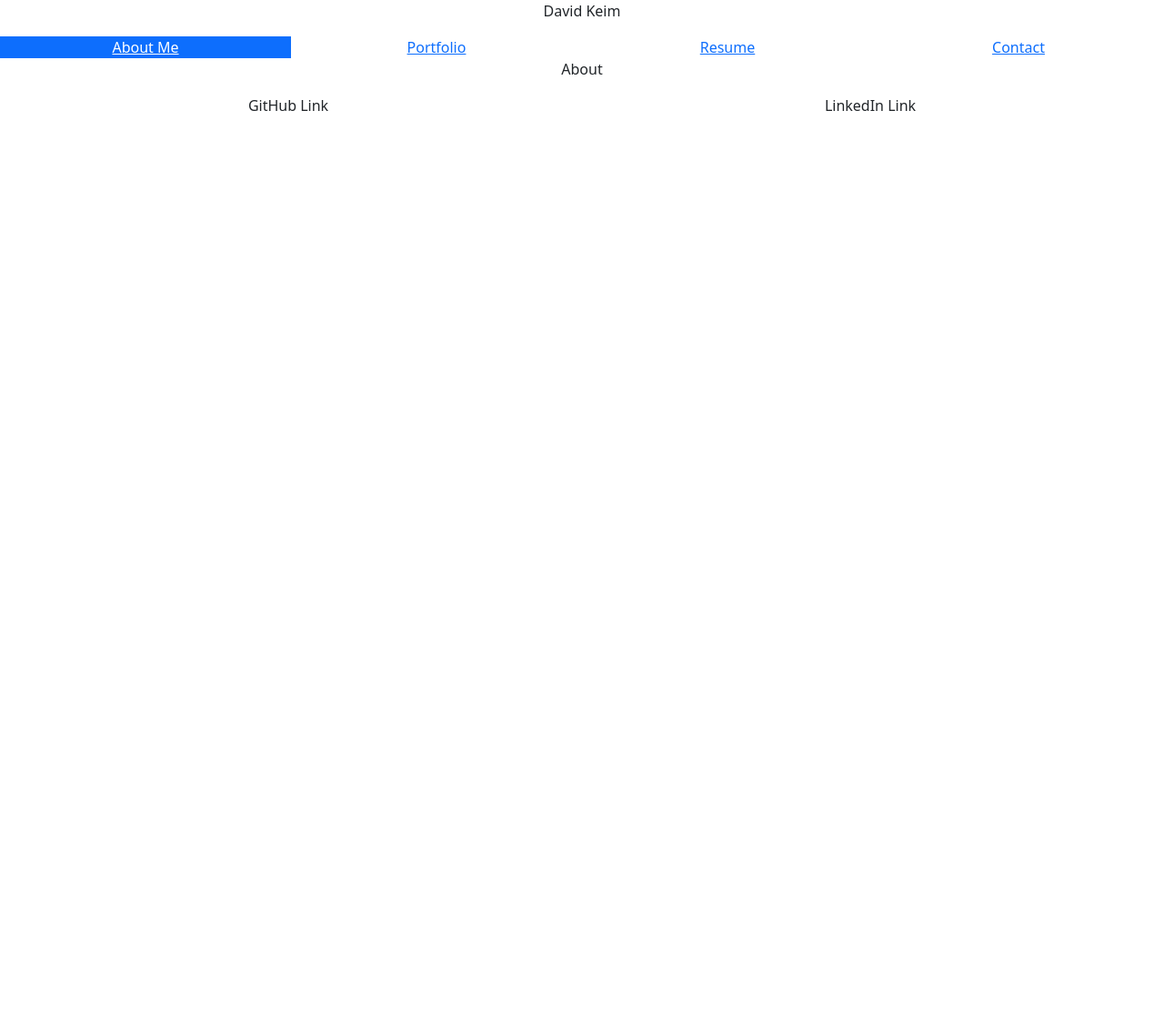
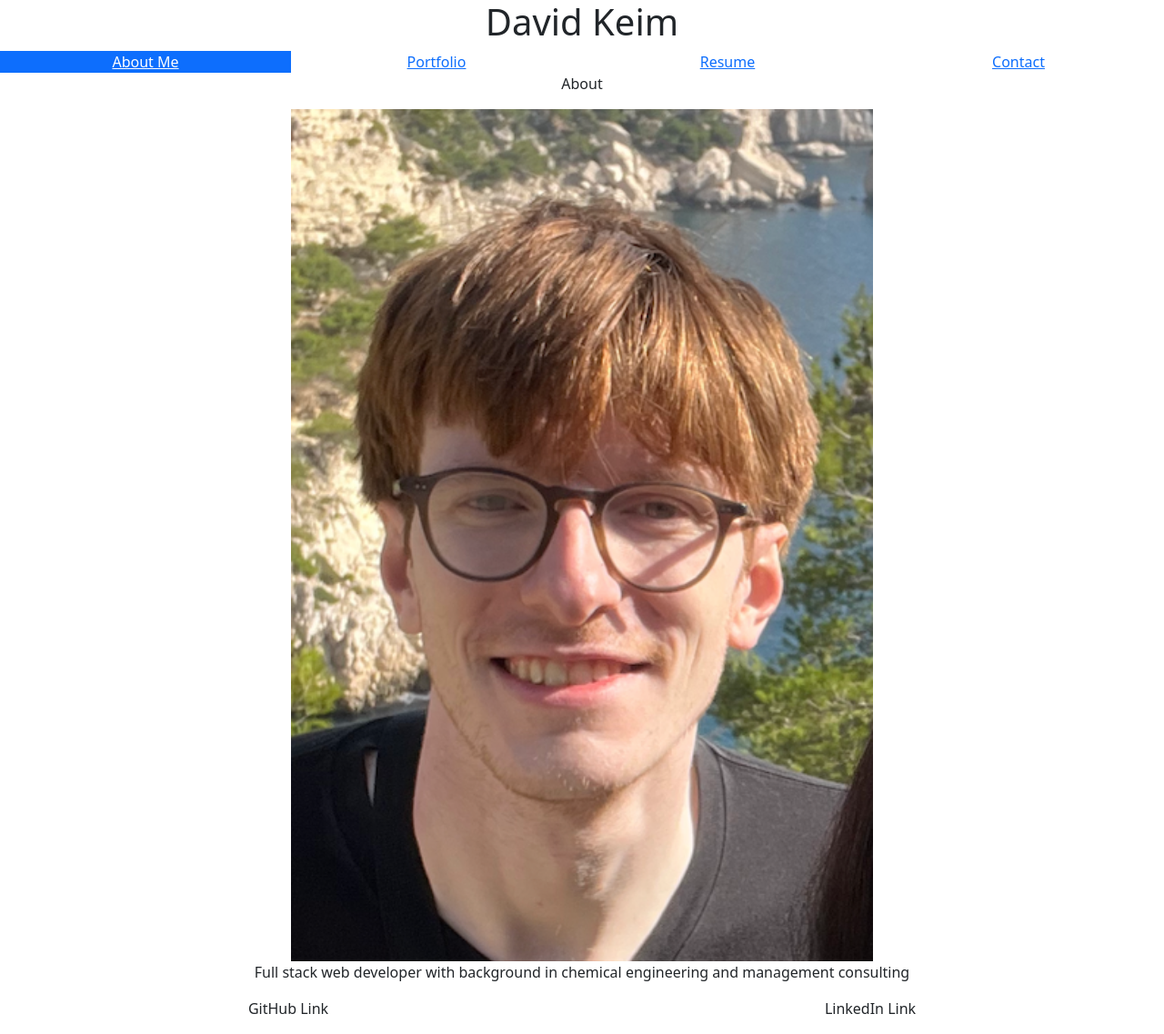
Before and after one commit to keimdm/react-portfolio-challenge, a React (Create React App) app: page / in a window 1280 px wide. Shown: the whole page at 91% size. Before the commit the page ends 800 px from the top, so only its background shows below. Built offline with nearby package versions, Linux system fonts and the light colour scheme.

Commit message:
addded about content

```diff
--- a/src/components/Header.js
+++ b/src/components/Header.js
@@ -5,7 +5,7 @@ function Header({ currentPage, handlePageChange }) {
   return (
     <div>
       <div className="d-flex flex-row justify-content-center">
-        <p>David Keim</p>
+        <h1>David Keim</h1>
       </div>
       <Navigation currentPage={currentPage} handlePageChange={handlePageChange} />
     </div>
--- a/src/components/pages/About.js
+++ b/src/components/pages/About.js
@@ -1,9 +1,14 @@
 import React from 'react';
+import pic from "../../assets/profile-pic.png";
 
 function About() {
   return (
-      <div className="d-flex flex-row justify-content-center">
+      <div className="d-flex flex-column align-items-center">
         <p>About</p>
+        <img className="w-50" src={pic} alt="Profile"></img>
+        <p className="text-center">
+          Full stack web developer with background in chemical engineering and management consulting
+        </p>
       </div>
   );
 }
```
Also changed, not shown: src/assets/profile-pic.png (added).
